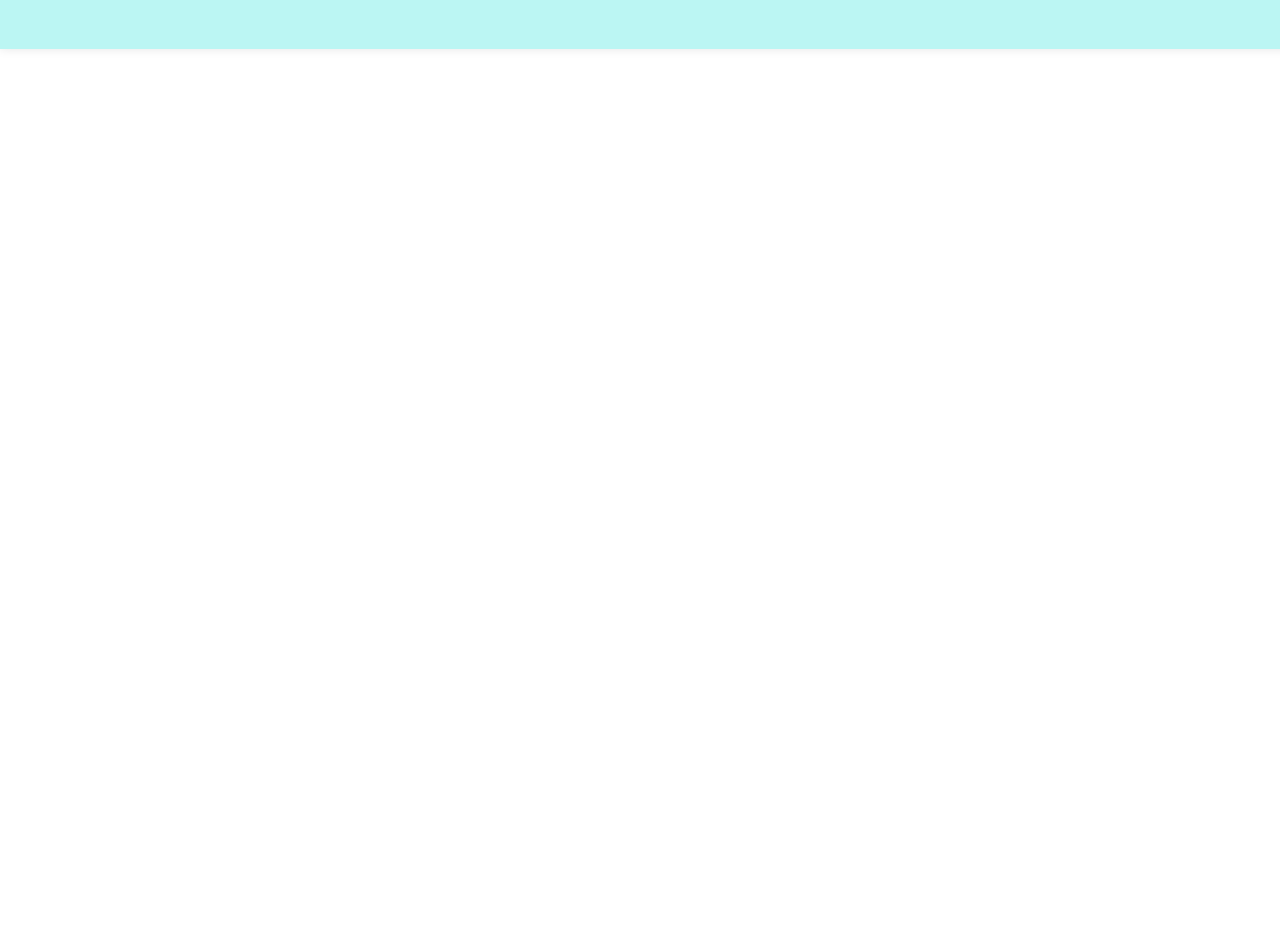
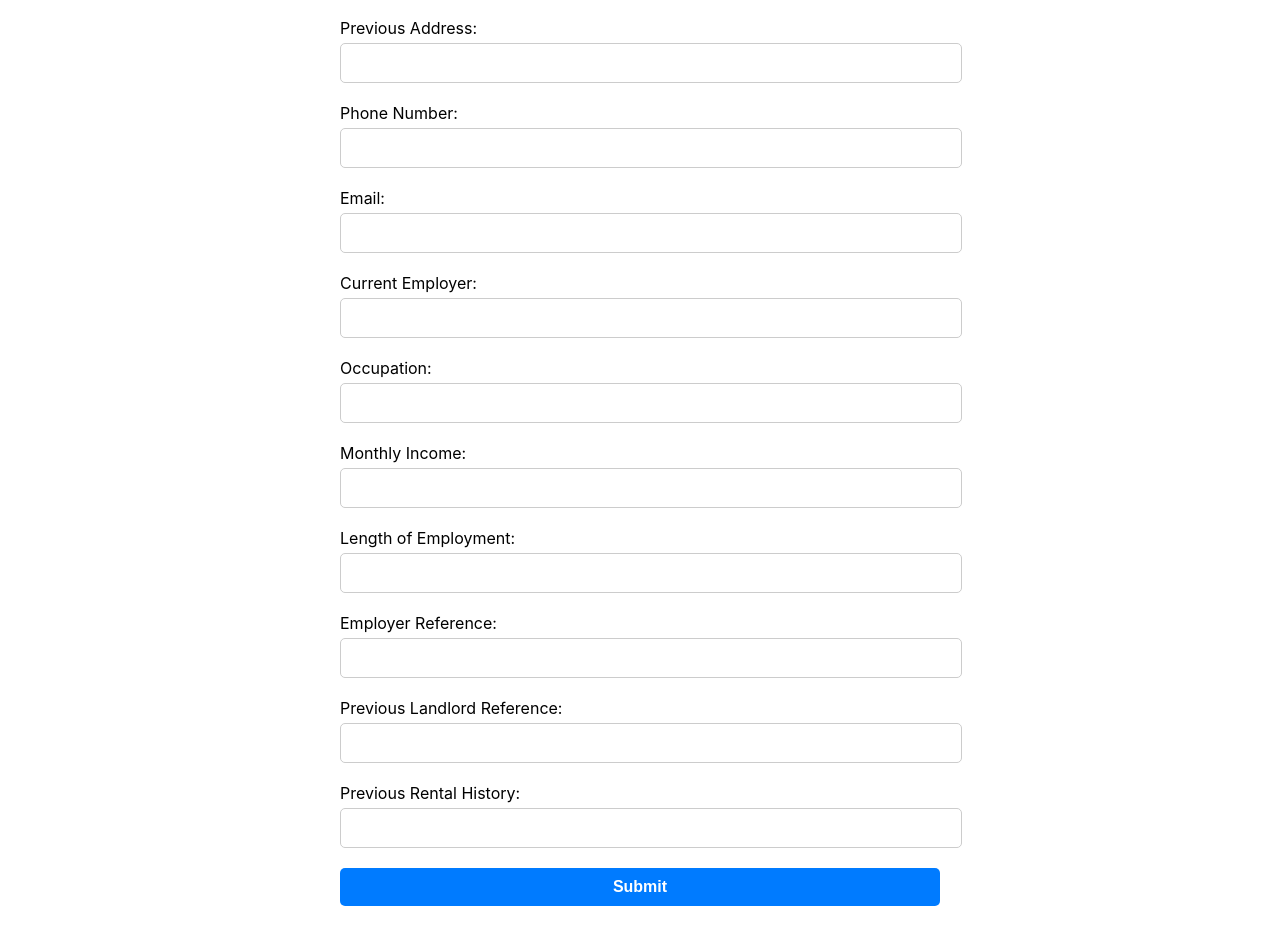
Before and after one commit to VictorMurithi/online-rental-housing-system, a React (Create React App) app in the folder frontend/: page /screen-tenants in a window 1280 px wide. Shown: the part 424-1352 px from the top of the page. Before the commit the page ends 800 px from the top, so only its background shows below. Built offline with nearby package versions, Linux system fonts and the light colour scheme.

Commit message:
added screening form

```diff
--- a/frontend/src/App.css
+++ b/frontend/src/App.css
@@ -466,3 +466,46 @@ p{ text-align: center;
   filter: alpha(opacity=0);
   height: 100%;
 }
+.screening-form-container {
+  max-width: 600px;
+  margin: 0 auto;
+  padding: 20px;
+}
+
+.form-group {
+  margin-bottom: 20px;
+}
+
+label {
+  display: block;
+  margin-bottom: 5px;
+}
+
+input[type="text"],
+input[type="email"],
+input[type="tel"],
+input[type="date"],
+input[type="number"] {
+  width: 100%;
+  padding: 10px;
+  border: 1px solid #ccc;
+  border-radius: 5px;
+  font-size: 16px;
+}
+
+button[type="submit"] {
+  display: block;
+  width: 100%;
+  padding: 10px;
+  background-color: #007bff;
+  color: #fff;
+  border: none;
+  border-radius: 5px;
+  font-size: 16px;
+  cursor: pointer;
+  transition: background-color 0.3s ease;
+}
+
+button[type="submit"]:hover {
+  background-color: #0056b3;
+}
--- a/frontend/src/components/Apartments.js
+++ b/frontend/src/components/Apartments.js
@@ -50,6 +50,7 @@ const Apartments = () => {
                 <img src={apartment.images} alt={`Apartment ${apartment.id}`} />
                 <p>Price: ${apartment.price}</p>
                 <p>Available: {apartment.is_available ? "Yes" : "No"}</p>
+                <button>Book Now</button>
               </div>
             ))}
           </div>
--- a/frontend/src/components/Screening.js
+++ b/frontend/src/components/Screening.js
@@ -1,14 +1,116 @@
-import React from "react";
+import React, { useState } from "react";
 import "../App.css";
 import Navbar from "../layout/Navbar";
 import Footer from "../layout/Footer";
 
 export default function Screening() {
+    const [formData, setFormData] = useState({
+        fullName: "",
+        dateOfBirth: "",
+        socialSecurityNumber: "",
+        currentAddress: "",
+        previousAddress: "",
+        phoneNumber: "",
+        email: "",
+        currentEmployer: "",
+        occupation: "",
+        monthlyIncome: "",
+        lengthOfEmployment: "",
+        bankAccountDetails: "",
+        employerReference: "",
+        previousLandlordReference: "",
+        previousRentalHistory: "",
+        evictionHistory: "",
+        criminalHistory: "",
+        creditHistory: "",
+        specialAccommodation: "",
+        consentToChecks: false
+    });
+
+    const handleChange = (e) => {
+        const { name, value, type, checked } = e.target;
+        setFormData(prevData => ({
+            ...prevData,
+            [name]: type === "checkbox" ? checked : value
+        }));
+    };
+
+    const handleSubmit = (e) => {
+        e.preventDefault();
+        // Handle form submission here
+        console.log(formData);
+    };
+
     return (
         <div>
-            <Navbar/>
-            <h1> Screening Form</h1>
-            <Footer/>
+            <Navbar />
+            <div className="screening-form-container">
+                <h1 className="text-center">Tenant Screening Form</h1>
+                <form onSubmit={handleSubmit}>
+                    {/* Personal Information */}
+                    <div className="form-group">
+                        <label htmlFor="fullName">Full Name:</label>
+                        <input type="text" id="fullName" name="fullName" value={formData.fullName} onChange={handleChange} required />
+                    </div>
+                    <div className="form-group">
+                        <label htmlFor="dateOfBirth">Date of Birth:</label>
+                        <input type="date" id="dateOfBirth" name="dateOfBirth" value={formData.dateOfBirth} onChange={handleChange} required />
+                    </div>
+                    <div className="form-group">
+                        <label htmlFor="currentAddress">Current Address:</label>
+                        <input type="text" id="currentAddress" name="currentAddress" value={formData.currentAddress} onChange={handleChange} required />
+                    </div>
+                    <div className="form-group">
+                        <label htmlFor="previousAddress">Previous Address:</label>
+                        <input type="text" id="previousAddress" name="previousAddress" value={formData.previousAddress} onChange={handleChange} />
+                    </div>
+                    <div className="form-group">
+                        <label htmlFor="phoneNumber">Phone Number:</label>
+                        <input type="tel" id="phoneNumber" name="phoneNumber" value={formData.phoneNumber} onChange={handleChange} required />
+                    </div>
+                    <div className="form-group">
+                        <label htmlFor="email">Email:</label>
+                        <input type="email" id="email" name="email" value={formData.email} onChange={handleChange} required />
+                    </div>
+
+                    {/* Employment Information */}
+                    <div className="form-group">
+                        <label htmlFor="currentEmployer">Current Employer:</label>
+                        <input type="text" id="currentEmployer" name="currentEmployer" value={formData.currentEmployer} onChange={handleChange} required />
+                    </div>
+                    <div className="form-group">
+                        <label htmlFor="occupation">Occupation:</label>
+                        <input type="text" id="occupation" name="occupation" value={formData.occupation} onChange={handleChange} required />
+                    </div>
+                    <div className="form-group">
+                        <label htmlFor="monthlyIncome">Monthly Income:</label>
+                        <input type="text" id="monthlyIncome" name="monthlyIncome" value={formData.monthlyIncome} onChange={handleChange} required />
+                    </div>
+                    <div className="form-group">
+                        <label htmlFor="lengthOfEmployment">Length of Employment:</label>
+                        <input type="text" id="lengthOfEmployment" name="lengthOfEmployment" value={formData.lengthOfEmployment} onChange={handleChange} required />
+                    </div>
+
+                    {/* References */}
+                    <div className="form-group">
+                        <label htmlFor="employerReference">Employer Reference:</label>
+                        <input type="text" id="employerReference" name="employerReference" value={formData.employerReference} onChange={handleChange} required />
+                    </div>
+                    <div className="form-group">
+                        <label htmlFor="previousLandlordReference">Previous Landlord Reference:</label>
+                        <input type="text" id="previousLandlordReference" name="previousLandlordReference" value={formData.previousLandlordReference} onChange={handleChange} />
+                    </div>
+
+                    {/* Rental History */}
+                    <div className="form-group">
+                        <label htmlFor="previousRentalHistory">Previous Rental History:</label>
+                        <input type="text" id="previousRentalHistory" name="previousRentalHistory" value={ formData.previousRentalHistory} onChange={handleChange} />
+                    </div>
+
+                    <button type="submit">Submit</button>
+                </form>
+            </div>
+            <Footer />
         </div>
     );
 }
```
